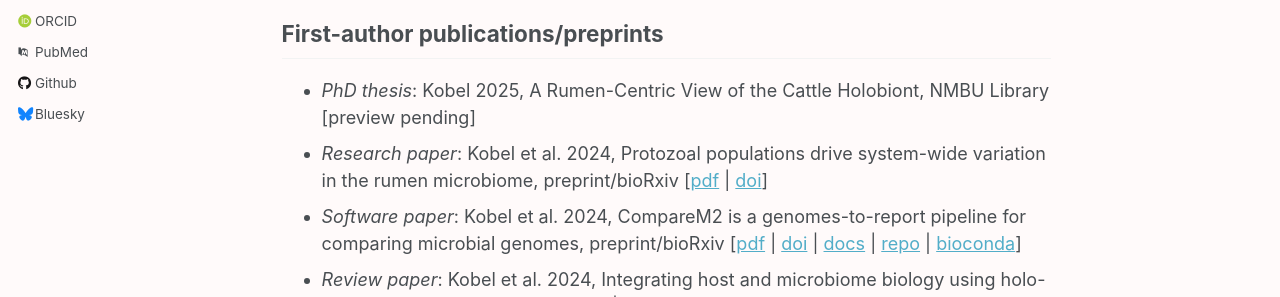
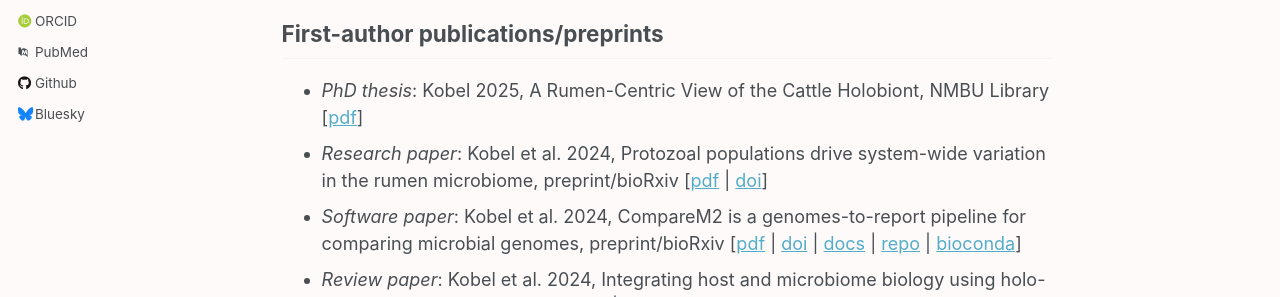
Before and after one commit to cmkobel/cmkobel.github.io, a Jekyll site: the page built from _pages/about.md, in a window 1280 px wide and 900 px high. Shown: the part 359-656 px from the top of the window. Built offline with Jekyll 4.4.1, drawn with Linux system fonts in a browser that asks for light colours; some web fonts are replaced.

Commit message:
Update about.md

```diff
--- a/_pages/about.md
+++ b/_pages/about.md
@@ -14,7 +14,7 @@ Looking for a postdoc position in the Copenhagen area from ~april 2025.
 
 ## First-author publications/preprints
 
-  - *PhD thesis*: Kobel 2025, A Rumen-Centric View of the Cattle Holobiont, NMBU Library [preview pending]
+  - *PhD thesis*: Kobel 2025, A Rumen-Centric View of the Cattle Holobiont, NMBU Library [[pdf](https://raw.githubusercontent.com/cmkobel/cmkobel.github.io/refs/heads/master/files/thesis_merge__170x240_-28.pdf)]
   - *Research paper*: Kobel et al. 2024, Protozoal populations drive system-wide variation in the rumen microbiome, preprint/bioRxiv [[pdf](https://www.biorxiv.org/content/10.1101/2024.12.05.626740.full.pdf) \| [doi](https://www.biorxiv.org/content/10.1101/2024.12.05.626740)]
   - *Software paper*: Kobel et al. 2024, CompareM2 is a genomes-to-report pipeline for comparing microbial genomes, preprint/bioRxiv [[pdf](https://www.biorxiv.org/content/10.1101/2024.07.12.603264v2.full.pdf) \| [doi](https://doi.org/10.1101/2024.07.12.603264 ) \| [docs](https://comparem2.readthedocs.io/) \| [repo](https://github.com/cmkobel/CompareM2) \| [bioconda](https://anaconda.org/bioconda/comparem2)]
   - *Review paper*: Kobel et al. 2024, Integrating host and microbiome biology using holo-omics, RSC Molecular Omics [[pdf](https://github.com/cmkobel/cmkobel.github.io/raw/master/files/Kobel%20et%20al.%202024%20-%20Integrating%20host%20and%20microbiome%20biology%20using%20holo-omics.pdf) \| [doi](https://doi.org/10.1039/D4MO00017J)]
```
